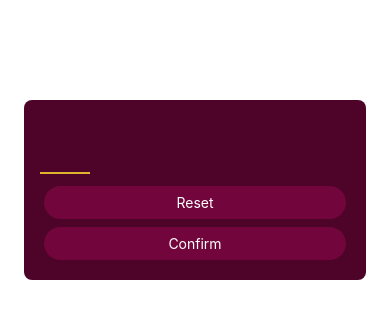
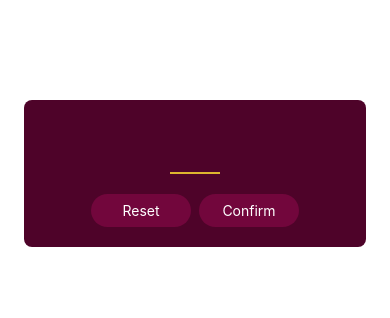
Before and after one commit to aysuakbaba/the-target-app, a React Native app: screen / in a window 390 px wide. Shown: the top 318 px of the page. Built offline with nearby package versions, Linux system fonts and the light colour scheme.

Commit message:
style(primarybutton): add buttons styling

```diff
--- a/components/PrimaryButton.js
+++ b/components/PrimaryButton.js
@@ -1,38 +1,47 @@
-import { View, Text, Pressable, StyleSheet } from "react-native"
+import { View, Text, Pressable, StyleSheet } from "react-native";
 
-function PrimaryButton({children}) {
+function PrimaryButton({ children }) {
   function pressHandler() {
-        console.log('Pressed')
+    console.log("Pressed");
   }
-    return(
-        <Pressable onPress={pressHandler}>
-
-        <View style={styles.buttonContainer}>
-            <Text style={styles.buttonText}>
-                {children}
-
-            </Text>
+  return (
+    <View style={styles.buttonOuterContainer}>
+      <Pressable
+        onPress={pressHandler}
+        android_ripple={{ color: "#640233" }}
+        style={({ pressed }) =>
+          pressed
+            ? [styles.buttonInnerContainer, styles.pressed]
+            : styles.buttonInnerContainer
+        }
+      >
+        <Text style={styles.buttonText}>{children}</Text>
+      </Pressable>
     </View>
-
-        </Pressable>
-    )
-
+  );
 }
 
-export default PrimaryButton
+export default PrimaryButton;
 
 const styles = StyleSheet.create({
-    buttonContainer: {
+  buttonOuterContainer: {
+    borderRadius: 28,
+    margin: 4,
+    overflow: "hidden",
+  },
+
+  buttonInnerContainer: {
     backgroundColor: "#72063c",
-        borderRadius: 28,
     paddingVertical: 8,
     paddingHorizontal: 16,
     elevation: 2,
-        margin:4
+    width: 100
   },
-    buttonText:{
-        color: 'white',
-        textAlign: 'center'
-
-    }
-})
+  buttonText: {
+    color: "white",
+    textAlign: "center",
+  },
+  pressed: {
+    opacity: 0.75,
+  },
+});
--- a/screens/StartGameScreen.js
+++ b/screens/StartGameScreen.js
@@ -10,8 +10,14 @@ function StartGameScreen() {
         autoCapitalize="none"
         autoCorrect={false}
       />
-      <PrimaryButton>Reset</PrimaryButton>
-      <PrimaryButton>Confirm</PrimaryButton>
+      <View style={styles.buttonsContainer}>
+        <View>
+          <PrimaryButton style={styles.buttonContainer}>Reset</PrimaryButton>
+        </View>
+        <View>
+          <PrimaryButton style={styles.buttonContainer}>Confirm</PrimaryButton>
+        </View>
+      </View>
     </View>
   );
 }
@@ -26,6 +32,7 @@ const styles = StyleSheet.create({
     backgroundColor: "#4e0329",
     borderRadius: 8,
     elevation: 4,
+    alignItems: "center",
   },
   numberInput: {
     height: 50,
@@ -38,4 +45,13 @@ const styles = StyleSheet.create({
     fontWeight: "bold",
     textAlign: "center",
   },
+  buttonsContainer: {
+    flexDirection: "row",
+    justifyContent: "center",
+    alignItems: "center",
+    marginTop: 8,
+  },
+  buttonContainer:{
+    flex: 1
+  }
 });
```
Lines whose indentation alone changed are shown as unchanged.
